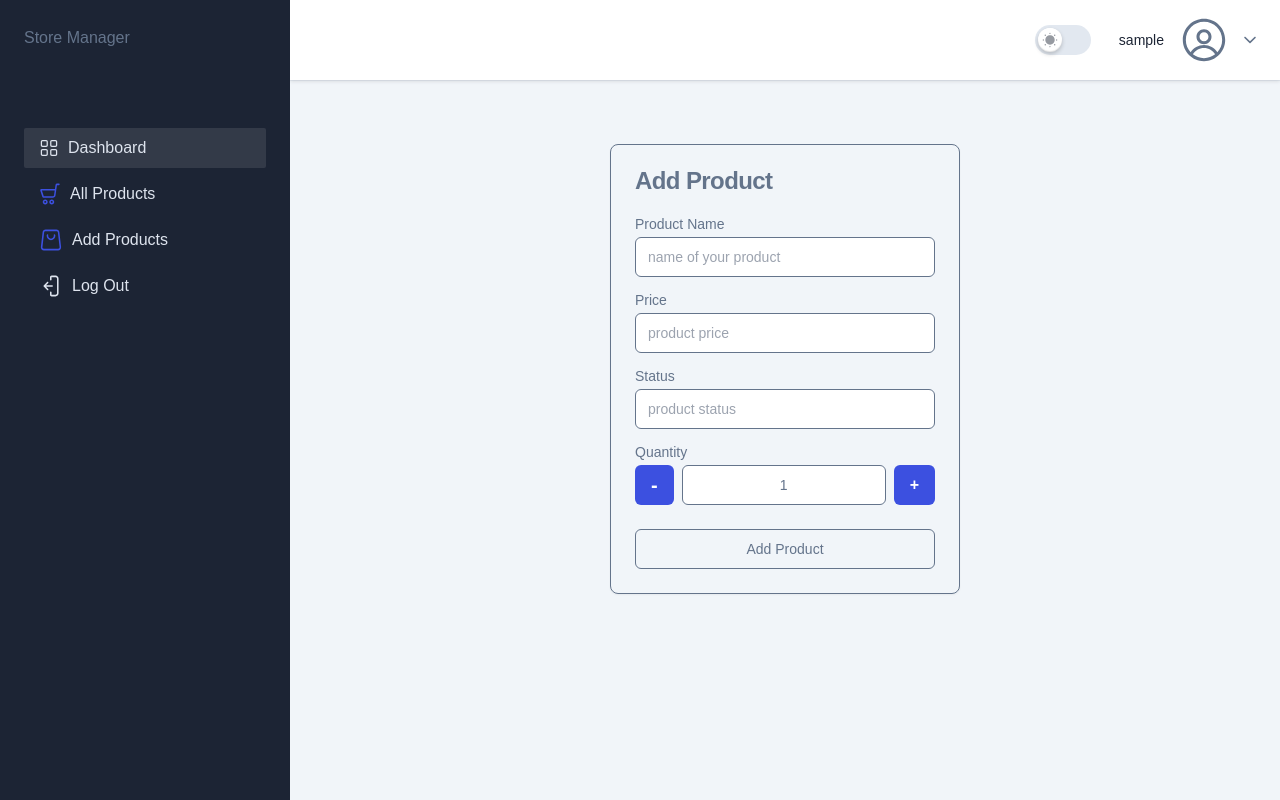
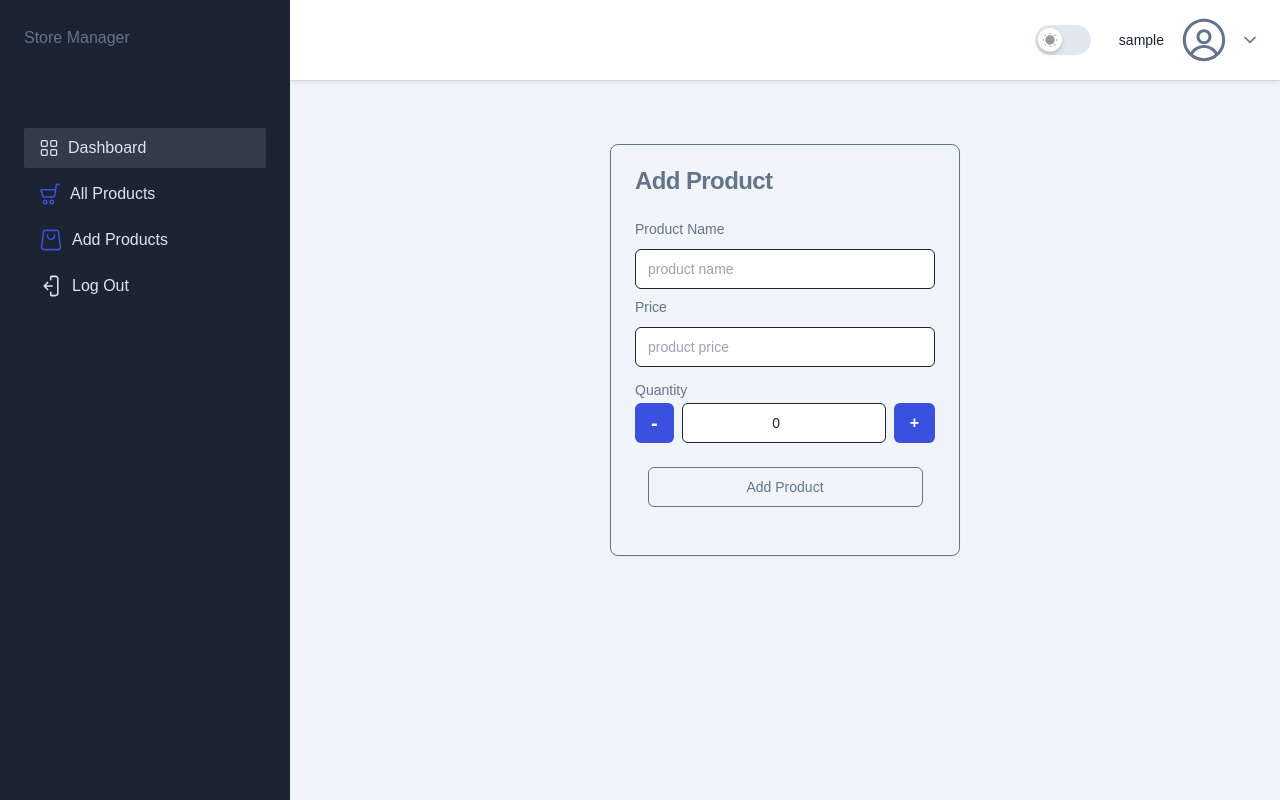
Before and after one commit to DeAgusco/store-manager, a React (Vite) app: page /dashboard/add/product in a window 1280 px wide. Built offline with nearby package versions, Linux system fonts and the light colour scheme; sample sign-in values are in the browser's storage.

Commit message:
Implemented  Crud API

```diff
--- a/src/components/ui/select.tsx
+++ b/src/components/ui/select.tsx
@@ -73,7 +73,7 @@ const SelectContent = React.forwardRef<
     <SelectPrimitive.Content
       ref={ref}
       className={cn(
-        "relative z-50 max-h-96 min-w-[8rem] overflow-hidden rounded-md border bg-popover text-popover-foreground shadow-md data-[state=open]:animate-in data-[state=closed]:animate-out data-[state=closed]:fade-out-0 data-[state=open]:fade-in-0 data-[state=closed]:zoom-out-95 data-[state=open]:zoom-in-95 data-[side=bottom]:slide-in-from-top-2 data-[side=left]:slide-in-from-right-2 data-[side=right]:slide-in-from-left-2 data-[side=top]:slide-in-from-bottom-2",
+        "relative z-50 max-h-96 min-w-[8rem] overflow-hidden rounded-md border bg-meta-4 text-popover-foreground shadow-md data-[state=open]:animate-in data-[state=closed]:animate-out data-[state=closed]:fade-out-0 data-[state=open]:fade-in-0 data-[state=closed]:zoom-out-95 data-[state=open]:zoom-in-95 data-[side=bottom]:slide-in-from-top-2 data-[side=left]:slide-in-from-right-2 data-[side=right]:slide-in-from-left-2 data-[side=top]:slide-in-from-bottom-2",
         position === "popper" &&
           "data-[side=bottom]:translate-y-1 data-[side=left]:-translate-x-1 data-[side=right]:translate-x-1 data-[side=top]:-translate-y-1",
         className
--- a/src/containers/AddProducts/index.tsx
+++ b/src/containers/AddProducts/index.tsx
@@ -4,19 +4,117 @@ import { Button } from "@/components/ui/button"
 import {
     Card,
     CardContent,
-    CardFooter,
     CardHeader,
     CardTitle,
   } from "@/components/ui/card"
+  // import {
+  //   Select,
+  //   SelectContent,
+  //   SelectItem,
+  //   SelectTrigger,
+  //   SelectValue,
+  // } from "@/components/ui/select"
 import { Input } from "@/components/ui/input"
 import { Label } from "@/components/ui/label"
+import {
+  Form,
+  FormControl,
+  FormField,
+  FormItem,
+  FormLabel,
+  FormMessage,
+} from "@/components/ui/form"
+import { useForm } from "react-hook-form"
+import { zodResolver } from '@hookform/resolvers/zod';
+import { z } from "zod"
+import toast, { Toaster } from 'react-hot-toast';
+import { ClipLoader } from "react-spinners";
+import { useState } from "react";
+import { createProductRequest } from '@/services/UpdateItemService'
+import { useSWRConfig } from "swr"
+import useSWRMutation from "swr/mutation"
+
+
+const formSchema = z.object({
+  name: z.string().min(1, {
+    message: "Name is required",
+  }),
+
+  price: z.string().min(1, {
+    message: "Price is required",
+  }),
+
+
+  // status: z.string().min(1, {
+  //  message: "Status is required",
+  // }),
+
+  quantity: z.number().min(0, {
+    message: "Quantity must be at least 0"
+  }).max(1000, {
+    message: "Quantity must be less than or equal to 1000"
+  }),
+
+})
+
+
 
 
 const AddProduct = () => {
-  const [quantity, setQuantity] = React.useState(1);
+  const [quantity, setQuantity] = React.useState(0);
+  const [Loading, setLoading] = useState(false);
 
-  const handleIncrement = () => setQuantity(prev => prev + 1);
-  const handleDecrement = () => setQuantity(prev => (prev > 1 ? prev - 1 : 0))
+  const shopID = localStorage.getItem('shopID');
+
+  const { trigger } = useSWRMutation("/shop/product/create", createProductRequest)
+  const { mutate } = useSWRConfig()
+
+  const form = useForm<z.infer<typeof formSchema>>({
+    resolver: zodResolver(formSchema),
+    defaultValues: {
+      name: "",
+      price: "",
+      // status: "",
+      quantity: 0,
+    }
+})
+
+const handleIncrement = () => setQuantity(prev => (prev < 1000 ? prev + 1 : 1000));
+const handleDecrement = () => setQuantity(prev => (prev > 0 ? prev - 1 : 0))
+
+const handleQuantityChange = (event: React.ChangeEvent<HTMLInputElement>) => {
+  const value = parseInt(event.target.value, 10);
+  if (!isNaN(value) && value >= 0 && value <= 1000) {
+    setQuantity(value);
+  }
+}
+
+  const onSubmit = async (values: z.infer<typeof formSchema>) => {
+    setLoading(true);
+    const payLoad = {
+      shopID,
+      name: values.name,
+      price: values.price,
+      quantity: quantity,
+    }
+    try {
+       await trigger({ ...payLoad });
+       const res = await mutate("shop/product/create");
+      if (res?.status === 200) {
+        toast.success(res?.response?.data.detail || "Product added successfully!");
+      } else {
+        toast.error(res?.response?.data.detail);
+        throw new Error(res?.response?.data.detail);
+      }
+    } catch (error) {
+      setLoading(false);
+      console.log("error in createProductRequest", error);
+      const errorMessage = error.response?.data?.detail  || "Failed to add product. Please try again.";
+      toast.error(errorMessage);
+    } finally {
+      setLoading(false);
+    }
+  }
 
   return (
     <DefaultLayout>
@@ -26,43 +124,89 @@ const AddProduct = () => {
           <CardTitle>Add Product</CardTitle>
         </CardHeader>
         <CardContent>
-          <form>
+        <Form {...form}>
+          <form onSubmit={form.handleSubmit(onSubmit)}>
             <div className="grid w-full items-center gap-4">
               <div className="flex flex-col space-y-1.5">
-                <Label htmlFor="name">Product Name</Label>
-                <Input id="name" placeholder="name of your product" />
+
+               <FormField
+                control={form.control}
+                name="name"
+                render={({ field }) => (
+                  <FormItem>
+                    <FormLabel>Product Name</FormLabel>
+                    <FormControl>
+                      <Input placeholder="product name" className='text-black'  {...field} />
+                    </FormControl>
+                    <FormMessage />
+                  </FormItem>
+                )}
+              />
+
+              <FormField
+                control={form.control}
+                name="price"
+                render={({ field }) => (
+                  <FormItem>
+                    <FormLabel>Price</FormLabel>
+                    <FormControl>
+                      <Input type='number' className='text-black' placeholder="product price"  {...field} />
+                    </FormControl>
+                    <FormMessage />
+                  </FormItem>
+                )}
+              />
+
+
+              {/* <div className="flex flex-col space-y-1.5">
+                <Label htmlFor="framework">Staus</Label>
+                <Select>
+                  <SelectTrigger id="status">
+                    <SelectValue placeholder="Select" />
+                  </SelectTrigger>
+                  <SelectContent position="popper">
+                    <SelectItem value="next">Next.js</SelectItem>
+                    <SelectItem value="sveltekit">SvelteKit</SelectItem>
+                    <SelectItem value="astro">Astro</SelectItem>
+                    <SelectItem value="nuxt">Nuxt.js</SelectItem>
+                  </SelectContent>
+                </Select>
+              </div> */}
+
               </div>
 
-              <div className="flex flex-col space-y-1.5">
-                <Label htmlFor="name">Price</Label>
-                <Input id="name" placeholder="product price" />
-              </div>
-
-              <div className="flex flex-col space-y-1.5">
-                <Label htmlFor="name">Status</Label>
-                <Input id="name" placeholder="product status" />
-              </div>
-
-               {/* Quantity counter with increment and decrement */}
-              <div className="flex flex-col space-y-1.5">
+                {/* Quantity counter with increment and decrement */}
+                <div className="flex flex-col space-y-1.5">
                 <Label htmlFor="quantity">Quantity</Label>
                 <div className="flex items-center space-x-2">
                   <Button type="button" className='text-[20px] text-white font-bold' onClick={handleDecrement}>-</Button>
-                  <Input id="quantity" value={quantity} readOnly className="text-center" />
+                  <Input id="quantity" value={quantity} onChange={handleQuantityChange} type="number" className="text-center text-black" />
                   <Button type="button" className='text-[16px] text-white font-bold' onClick={handleIncrement}>+</Button>
                 </div>
               </div>
               {/* Quantity counter with increment and decrement */}
             </div>
+             <div className='flex items-center justify-center py-6 gap-3'>
+              <Button
+                 type="submit"
+                 variant="outline"
+                 className='w-11/12 transition duration-700 ease-in-out hover:scale-110'
+              >
+                {Loading ? (
+                   <ClipLoader size={30} color="#f87171" />
+                ) : (
+                  <p>Add Product</p>
+                )}
+              </Button>
+             </div>
           </form>
+        </Form>
         </CardContent>
-        <CardFooter className="flex justify-center">
-          <Button variant="outline" className='w-full transition duration-700 ease-in-out hover:scale-110'>Add Product</Button>
-        </CardFooter>
       </Card>
       </div>
+      <Toaster />
     </DefaultLayout>
   )
 }
 
-export default AddProduct
+export default AddProduct;
--- a/src/containers/AllProducts/index.tsx
+++ b/src/containers/AllProducts/index.tsx
@@ -81,13 +81,13 @@ const data: Product[] = [
   ]
 
 export const columns: ColumnDef<Product>[] = [
-    {
-      accessorKey: "status",
-      header: "Status",
-      cell: ({ row }) => (
-        <div className="capitalize">{row.getValue("status")}</div>
-      ),
-    },
+    // {
+    //   accessorKey: "status",
+    //   header: "Status",
+    //   cell: ({ row }) => (
+    //     <div className="capitalize">{row.getValue("status")}</div>
+    //   ),
+    // },
     {
       accessorKey: "product",
       header: ({ column }) => {
--- a/src/containers/EditProduct/index.tsx
+++ b/src/containers/EditProduct/index.tsx
@@ -7,6 +7,13 @@ import {
     CardHeader,
     CardTitle,
   } from "@/components/ui/card"
+  // import {
+  //   Select,
+  //   SelectContent,
+  //   SelectItem,
+  //   SelectTrigger,
+  //   SelectValue,
+  // } from "@/components/ui/select"
 import { Input } from "@/components/ui/input"
 import { Label } from "@/components/ui/label"
 import {
@@ -23,6 +30,10 @@ import { z } from "zod"
 import toast, { Toaster } from 'react-hot-toast';
 import { ClipLoader } from "react-spinners";
 import { useState } from "react";
+import { updateProductRequest, deleteProductRequest, fetcher } from '@/services/UpdateItemService'
+import useSWR, { useSWRConfig } from "swr"
+import useSWRMutation from "swr/mutation"
+import { updateProductType } from '@/types/User'
 
 
 const formSchema = z.object({
@@ -35,25 +46,103 @@ const formSchema = z.object({
   }),
 
 
-  status: z.string().email({
-   message: "Status is required",
+  // status: z.string().min(1, {
+  //  message: "Status is required",
+  // }),
+
+  quantity: z.number().min(0, {
+    message: "Quantity must be at least 0"
+  }).max(1000, {
+    message: "Quantity must be less than or equal to 1000"
   }),
 
 })
 
 
 const EditProduct = () => {
-  const [quantity, setQuantity] = React.useState(1);
+  const [quantity, setQuantity] = React.useState(0);
+  const [Loading, setLoading] = useState(false)
+  const [deleteLoading, setdeleteLoading] = useState(false)
+
+  const productID = localStorage.getItem('productID');
+  const shopID = localStorage.getItem('shopID');
+
+  const { trigger } = useSWRMutation("/shop/product/create", updateProductRequest)
+
+  const { trigger: triggerDelete } = useSWRMutation("/shop/product/delete", deleteProductRequest)
+
+  const { data: product, isLoading } = useSWR<updateProductType>(`shop/product/${productID}`, fetcher)
+
+  console.log('product =>', product)
+
+  const { mutate } = useSWRConfig()
 
   const form = useForm<z.infer<typeof formSchema>>({
-    resolver: zodResolver(formSchema)
+    resolver: zodResolver(formSchema),
+    defaultValues: {
+      name: product?.name || '',
+      price: product?.price || '',
+      //status: "",
+      quantity: product?.quantity || 0,
+    }
 })
 
-  const handleIncrement = () => setQuantity(prev => prev + 1);
-  const handleDecrement = () => setQuantity(prev => (prev > 1 ? prev - 1 : 0))
+const handleIncrement = () => setQuantity(prev => (prev < 1000 ? prev + 1 : 1000));
+const handleDecrement = () => setQuantity(prev => (prev > 0 ? prev - 1 : 0))
+
+const handleQuantityChange = (event: React.ChangeEvent<HTMLInputElement>) => {
+  const value = parseInt(event.target.value, 10);
+  if (!isNaN(value) && value >= 0 && value <= 1000) {
+    setQuantity(value);
+  }
+}
 
   const onSubmit = async (values: z.infer<typeof formSchema>) => {
-    console.log(values)
+    const payLoad = {
+      shopID,
+      name: values.name,
+      price: values.price,
+      quantity: quantity,
+    }
+    setLoading(true)
+    try {
+      await trigger({ ...payLoad })
+      const res = await mutate("shop/product/update")
+      if (res?.status === 200) {
+        toast.success(res?.response?.data.detail || "Product Edited successfully!");
+        setLoading(false)
+      } else {
+        setLoading(false)
+        toast.error(res?.response?.data.detail);
+        throw new Error(res?.response?.data.detail);
+      }
+    } catch (error) {
+      setLoading(false)
+      console.log("error in updateProductRequest", error)
+      throw error
+    }
+  }
+
+  const deleteProduct = async () => {
+    setdeleteLoading(true)
+    try {
+      await triggerDelete({
+        id: productID,
+      })
+      const res = await mutate("shop/product/delete")
+      if (res?.status === 200) {
+        toast.success(res?.response?.data.detail || "Product Deleted successfully!");
+      } else {
+        toast.error(res?.response?.data.detail);
+        throw new Error(res?.response?.data.detail);
+      }
+      setdeleteLoading(false)
+    } catch (error) {
+      setdeleteLoading(false)
+      console.log("error in deleteProductRequest", error)
+      throw error
+    }
+    setdeleteLoading(false)
   }
 
   return (
@@ -76,7 +165,7 @@ const EditProduct = () => {
                   <FormItem>
                     <FormLabel>Product Name</FormLabel>
                     <FormControl>
-                      <Input placeholder="Enter Owner ID"  {...field} />
+                      <Input placeholder="Enter Owner ID" className='text-black' {...field} />
                     </FormControl>
                     <FormMessage />
                   </FormItem>
@@ -90,48 +179,71 @@ const EditProduct = () => {
                   <FormItem>
                     <FormLabel>Price</FormLabel>
                     <FormControl>
-                      <Input placeholder="product price"  {...field} />
+                      <Input placeholder="product price" className='text-black' {...field} />
                     </FormControl>
                     <FormMessage />
                   </FormItem>
                 )}
               />
 
-              <FormField
-                control={form.control}
-                name="status"
-                render={({ field }) => (
-                  <FormItem>
-                    <FormLabel>Status</FormLabel>
-                    <FormControl>
-                      <Input placeholder="product status"  {...field} />
-                    </FormControl>
-                    <FormMessage />
-                  </FormItem>
-                )}
-              />
+
+              {/* <div className="flex flex-col space-y-1.5">
+                <Label htmlFor="framework">Staus</Label>
+                <Select>
+                  <SelectTrigger id="status">
+                    <SelectValue placeholder="Select" />
+                  </SelectTrigger>
+                  <SelectContent position="popper">
+                    <SelectItem value="next">Next.js</SelectItem>
+                    <SelectItem value="sveltekit">SvelteKit</SelectItem>
+                    <SelectItem value="astro">Astro</SelectItem>
+                    <SelectItem value="nuxt">Nuxt.js</SelectItem>
+                  </SelectContent>
+                </Select>
+              </div> */}
+
               </div>
 
-               {/* Quantity counter with increment and decrement */}
-              <div className="flex flex-col space-y-1.5">
+            {/* Quantity counter with increment and decrement */}
+             <div className="flex flex-col space-y-1.5">
                 <Label htmlFor="quantity">Quantity</Label>
                 <div className="flex items-center space-x-2">
                   <Button type="button" className='text-[20px] text-white font-bold' onClick={handleDecrement}>-</Button>
-                  <Input id="quantity" value={quantity} readOnly className="text-center" />
+                  <Input id="quantity" value={quantity}  onChange={handleQuantityChange} type="number" className="text-center text-black" />
                   <Button type="button" className='text-[16px] text-white font-bold' onClick={handleIncrement}>+</Button>
                 </div>
               </div>
               {/* Quantity counter with increment and decrement */}
             </div>
              <div className='flex items-center justify-center py-6 gap-3'>
-              <Button type="submit" variant="outline" className='w-11/12 transition duration-700 ease-in-out hover:scale-110'>Update</Button>
-              <Button variant="outline" className='w-11/12 transition duration-700 ease-in-out hover:scale-110 bg-red-400 text-white'>Delete</Button>
+              <Button
+                 type="submit"
+                 variant="outline"
+                 className='w-11/12 transition duration-700 ease-in-out hover:scale-110'
+              >
+                {Loading ? (
+                   <ClipLoader size={30} color="#f87171" />
+                ) : (
+                  <p>Update</p>
+                )}
+              </Button>
+              <Button
+                onClick={deleteProduct}
+                variant="outline"
+                className='w-11/12 transition duration-700 ease-in-out hover:scale-110 bg-red-400 text-white'>
+                 {deleteLoading ? (
+                   <ClipLoader size={30} color="#f87171" />
+                ) : (
+                  <p>Delete</p>
+                )}
+              </Button>
              </div>
           </form>
         </Form>
         </CardContent>
       </Card>
       </div>
+      <Toaster />
     </DefaultLayout>
   )
 }
--- a/src/containers/Login/index.tsx
+++ b/src/containers/Login/index.tsx
@@ -47,7 +47,13 @@ const Login = () => {
   const [Loading, setLoading] = useState(false)
 
     const form = useForm<z.infer<typeof formSchema>>({
-        resolver: zodResolver(formSchema)
+        resolver: zodResolver(formSchema),
+        defaultValues: {
+          employee_id: "",
+          owner_id: "",
+          email: "",
+          password: "",
+        }
     })
 
     const onSubmit = async (values: z.infer<typeof formSchema>) => {
@@ -64,7 +70,8 @@ const Login = () => {
         if (res.status === 200) {
             toast.success("Login Successful");
             localStorage.setItem('user_name', res?.data?.name);
-            window.location.href = "/dashboard"
+            localStorage.setItem('shopID', res?.data?.shop_id);
+             window.location.href = "/dashboard"
             setLoading(false)
         } else {
             setLoading(false)
--- a/src/services/config.ts
+++ b/src/services/config.ts
@@ -29,7 +29,5 @@ axiosInstance.interceptors.request.use(async (req) => {
     }
 })
 
-export const fetcher = (url : string) => axiosInstance.get(url).then((res) => res?.data)
-
 
 export default axiosInstance;
--- a/src/types/User.ts
+++ b/src/types/User.ts
@@ -9,6 +9,6 @@ export type LoginUserTypes  = {
     id?: string
     name: string,
     price: string,
-    status: string,
+    status?: string,
     quantity: number
   }
```
Also changed, not shown: src/services/UpdateItemService.ts (+29 -35 lines).
